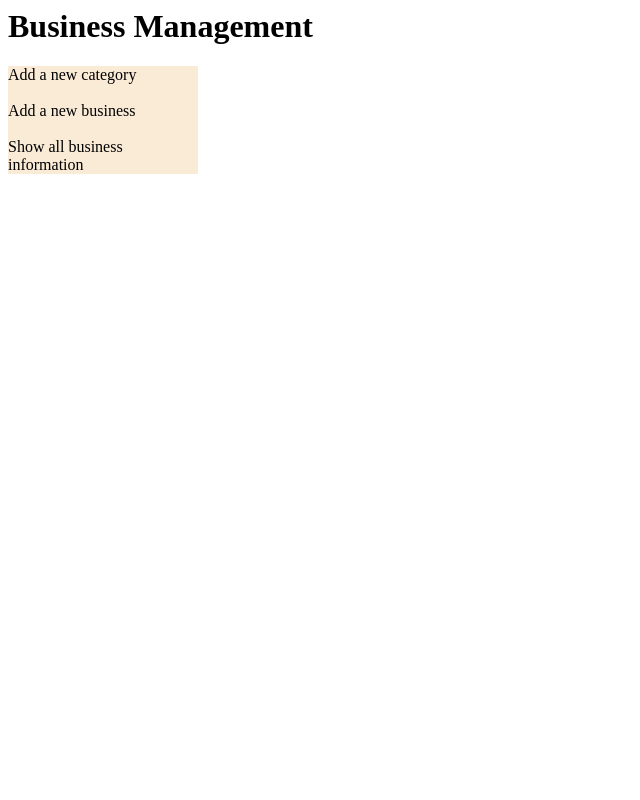
After one commit to quanhoang288/Web-Technology-Project, a PHP site: page / in a window 1280 px wide. The commit adds this page. Shown: the whole page, without its empty margins (0-640 px from the left). Run offline with PHP 8.4, Linux system fonts and the light colour scheme.

Commit message:
added index.php

```diff
--- a/Lab_5/Lab 5.4-5.7/admin.php
+++ b/Lab_5/Lab 5.4-5.7/admin.php
@@ -52,6 +52,8 @@
 	<h1>
 		Category Adminstration
 	</h1>
+	<a href="index.php">Back to home</a>
+	<br>
 	<form action="<?php echo $_SERVER['PHP_SELF'] ?>" method="post">
 		<table style="width:100%">
 
--- /dev/null
+++ b/Lab_5/Lab 5.4-5.7/index.php
@@ -0,0 +1,40 @@
+<html>
+<head>
+    <style>
+        a{
+            text-decoration: none;
+
+            color: black;
+        }
+        a:hover{
+            color: blue;
+        }
+        #content{
+            width: 15%;
+            height: fit-content;
+            display: flex;
+            flex-direction: column;
+            background-color: antiquewhite;
+        }
+        #content a{
+            width: 100%;
+
+
+        }
+
+    </style>
+
+</head>
+
+<body>
+    <h1><a href="<?php echo $_SERVER['PHP_SELF']?>">Business Management</a></h1>
+    <div id="content">
+        <a href="admin.php">Add a new category</a>
+        <br>
+        <a href="registration.php">Add a new business</a>
+        <br>
+        <a href="listing.php">Show all business information</a>
+    </div>
+
+</body>
+</html>
--- a/Lab_5/Lab 5.4-5.7/listing.php
+++ b/Lab_5/Lab 5.4-5.7/listing.php
@@ -86,6 +86,7 @@
 
             $connect->close();
         ?>
+        <a href="index.php">Back to home</a>
         <div id='content'>
         <table id="category">
             <th>Click on a category to find business listings</th>
--- a/Lab_5/Lab 5.4-5.7/registration.php
+++ b/Lab_5/Lab 5.4-5.7/registration.php
@@ -58,6 +58,7 @@
 	<h1>
 		Business Registration
 	</h1>
+	<a href="index.php">Back to home</a>
 
 	<?php
 		$query = "SELECT Title FROM categories";
--- a/Lab_5/Lab 5.4-5.7/registration_info.php
+++ b/Lab_5/Lab 5.4-5.7/registration_info.php
@@ -98,7 +98,7 @@
 	<h1>
 		Business Registration
 	</h1>
-
+	<a href="index.php">Back to home</a>
 	<?php
 		$query = "SELECT Title FROM categories";
 		$connect = new mysqli("localhost", "root", "", "business_service");
```
Also changed, not shown: Lab_5/Lab 5.4-5.7/.htaccess (added).
